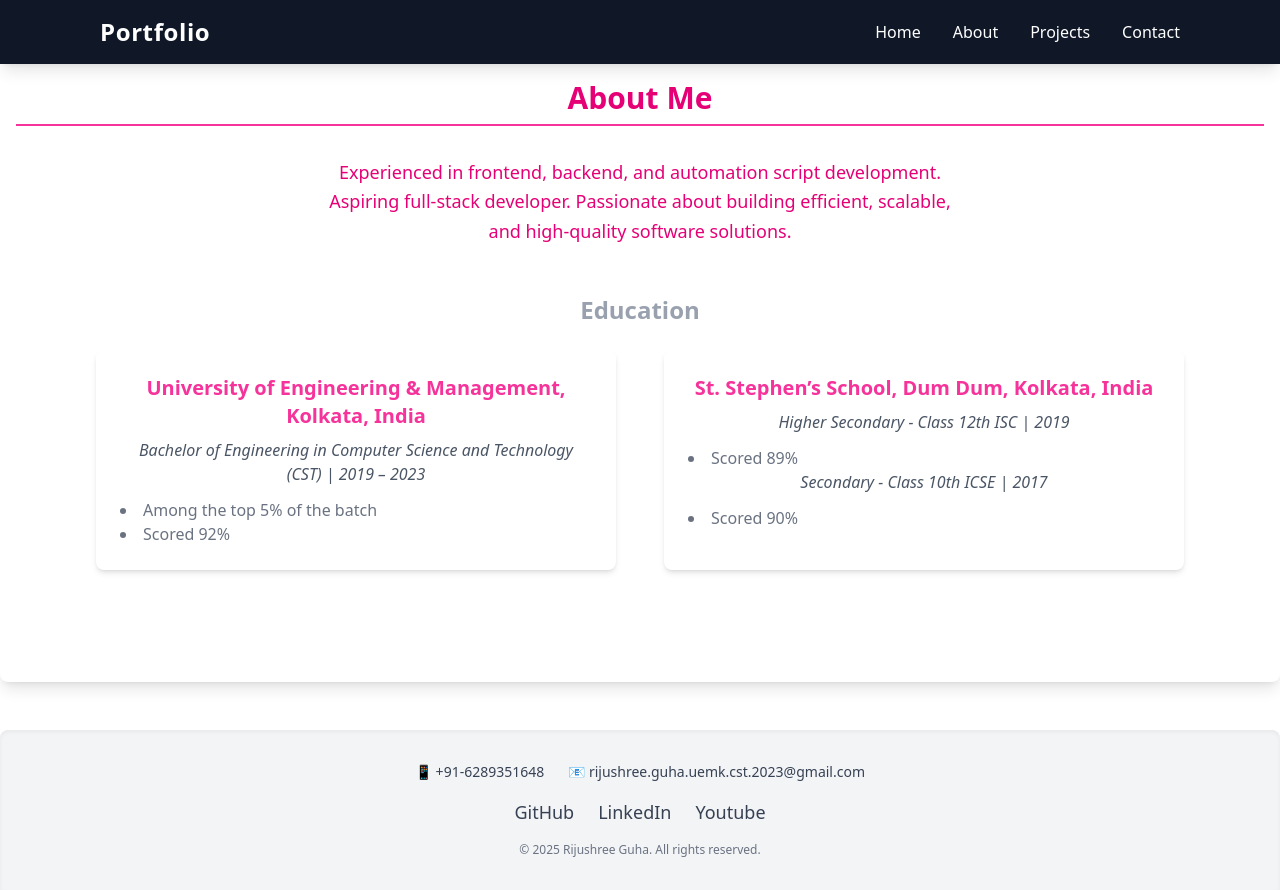
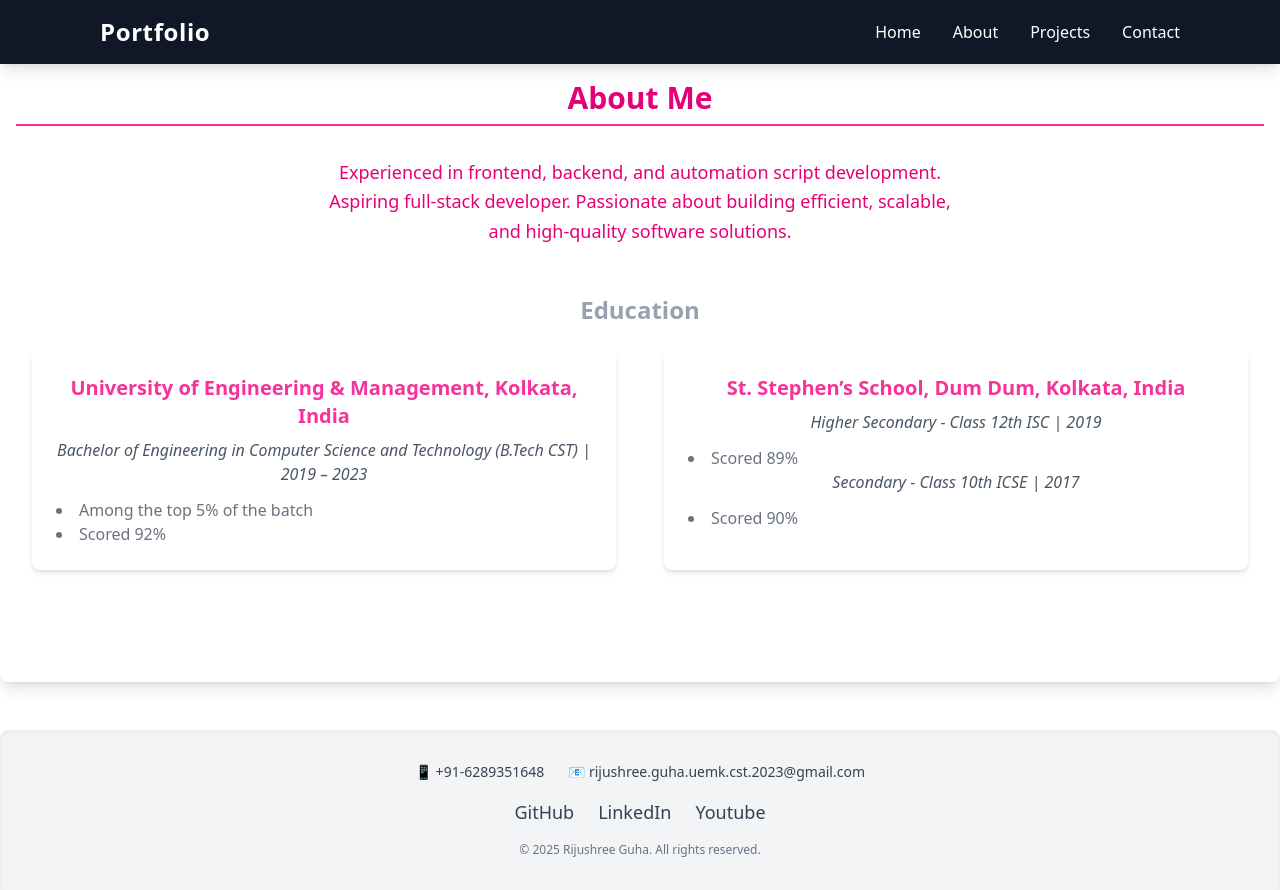
Before and after one commit to Rijushree123/portfolio, a React (Vite) app: page /about in a window 1280 px wide. Built offline with nearby package versions, Linux system fonts and the light colour scheme.

Commit message:
portfolio v2

```diff
--- a/src/pages/About.jsx
+++ b/src/pages/About.jsx
@@ -15,12 +15,12 @@ const About = () => {
             {/* Education Section */}
             <div className="text-center mb-8">
                 <h3 className="text-2xl font-semibold text-gray-400 mb-6">Education</h3>
-                <div className="grid grid-cols-1 md:grid-cols-2 gap-12 px-20">
+                <div className="grid grid-cols-1 md:grid-cols-2 gap-12 px-4">
 
                     {/* University Card */}
                     <div className="bg-white p-6 rounded-lg shadow-md hover:shadow-lg transition-shadow">
                         <h4 className="text-xl font-bold text-pink-500 mb-2">University of Engineering & Management, Kolkata, India</h4>
-                        <p className="text-gray-600 italic mb-3">Bachelor of Engineering in Computer Science and Technology (CST) | 2019 – 2023</p>
+                        <p className="text-gray-600 italic mb-3">Bachelor of Engineering in Computer Science and Technology (B.Tech CST) | 2019 – 2023</p>
                         <ul className="list-disc list-inside text-gray-500 text-left">
                             <li>Among the top 5% of the batch</li>
                             <li>Scored 92%</li>
```
